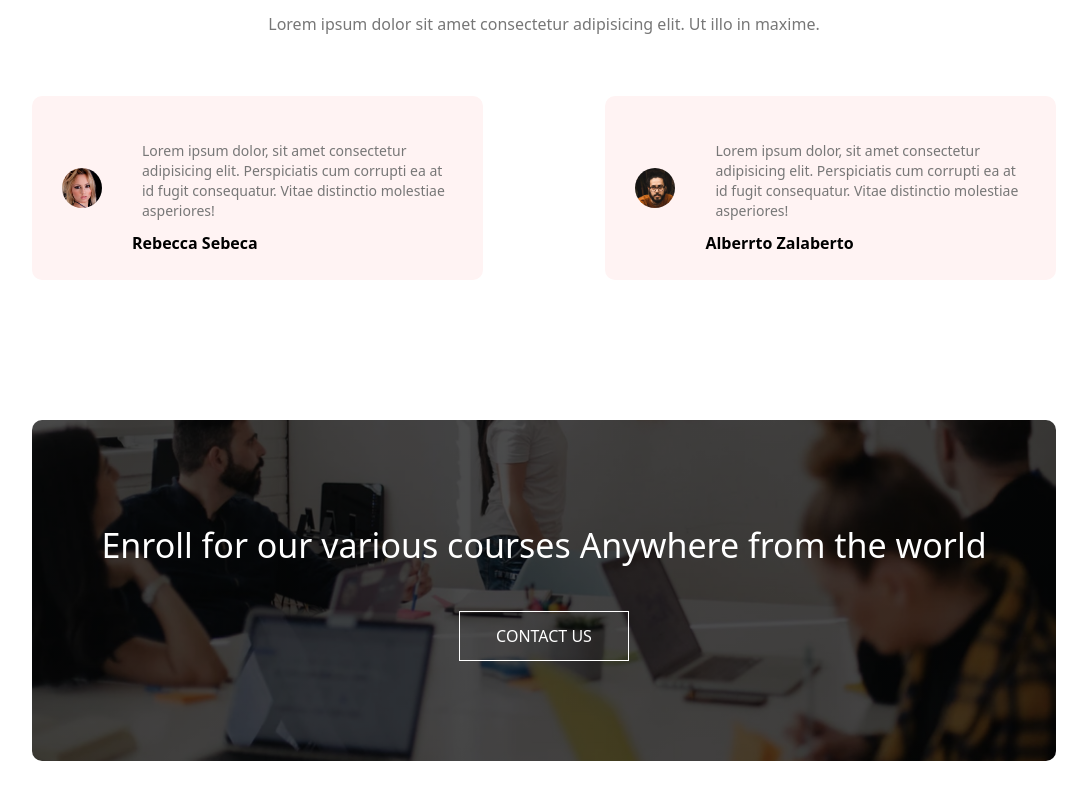
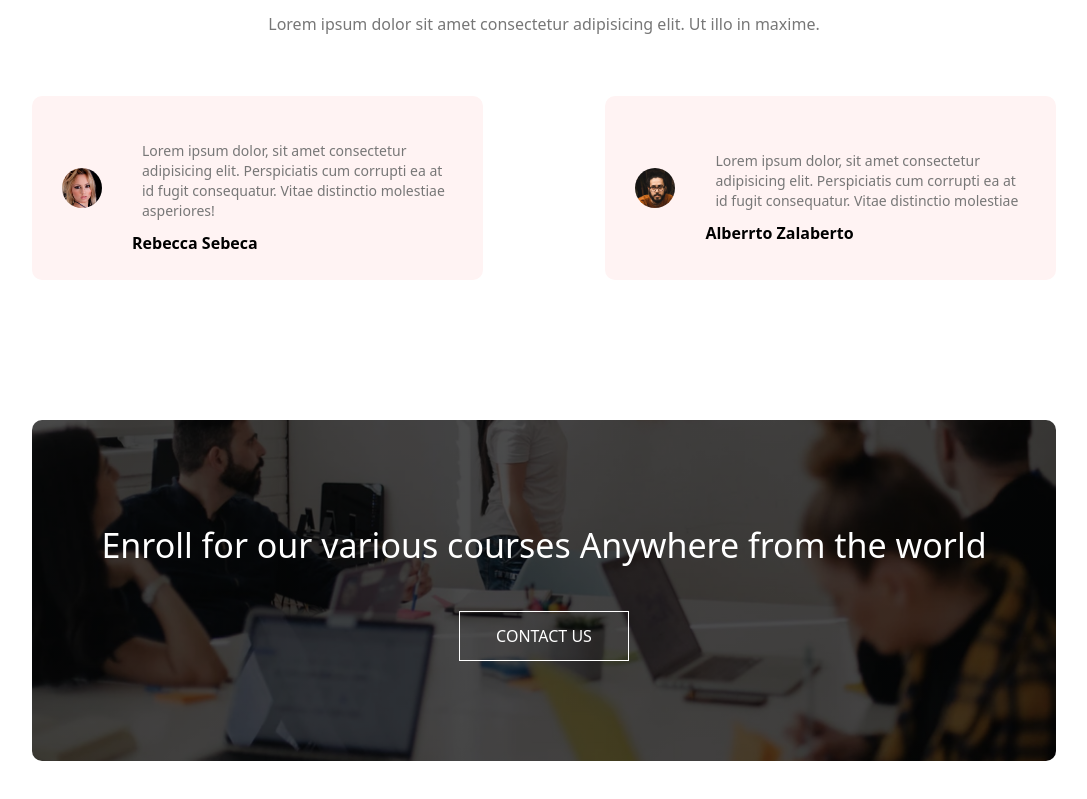
Before and after one commit to DevSunny05/next-college-site, a Next.js app: page / in a window 1280 px wide. Shown: the part 2889-3688 px from the top of the page, without its empty margins (96-1183 px from the left). Built offline with nearby package versions, Linux system fonts and the light colour scheme.

Commit message:
almost done

```diff
--- a/src/app/page.js
+++ b/src/app/page.js
@@ -153,7 +153,7 @@ export default function Home() {
               <p>
                 Lorem ipsum dolor, sit amet consectetur adipisicing elit.
                 Perspiciatis cum corrupti ea at id fugit consequatur. Vitae
-                distinctio molestiae asperiores!
+                distinctio molestiae
               </p>
               <h3>Alberrto Zalaberto</h3>
             </div>
```
